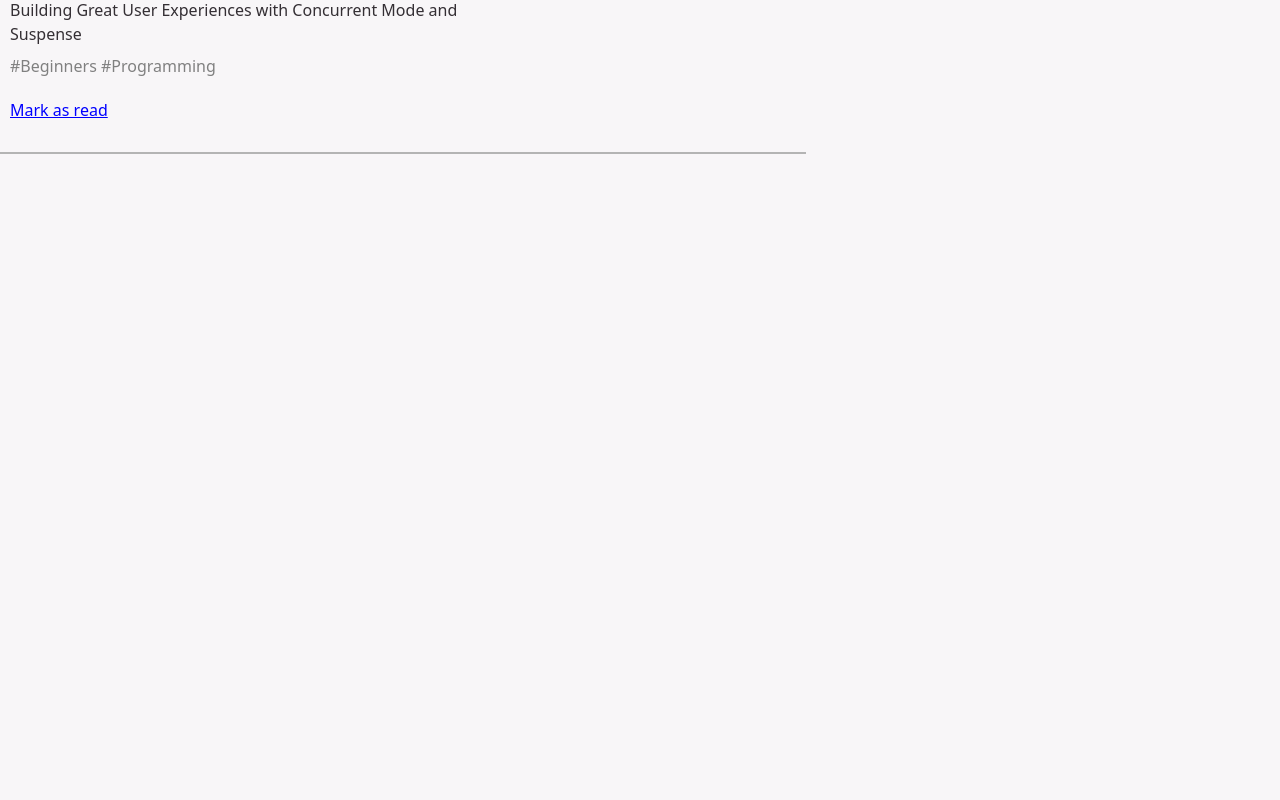
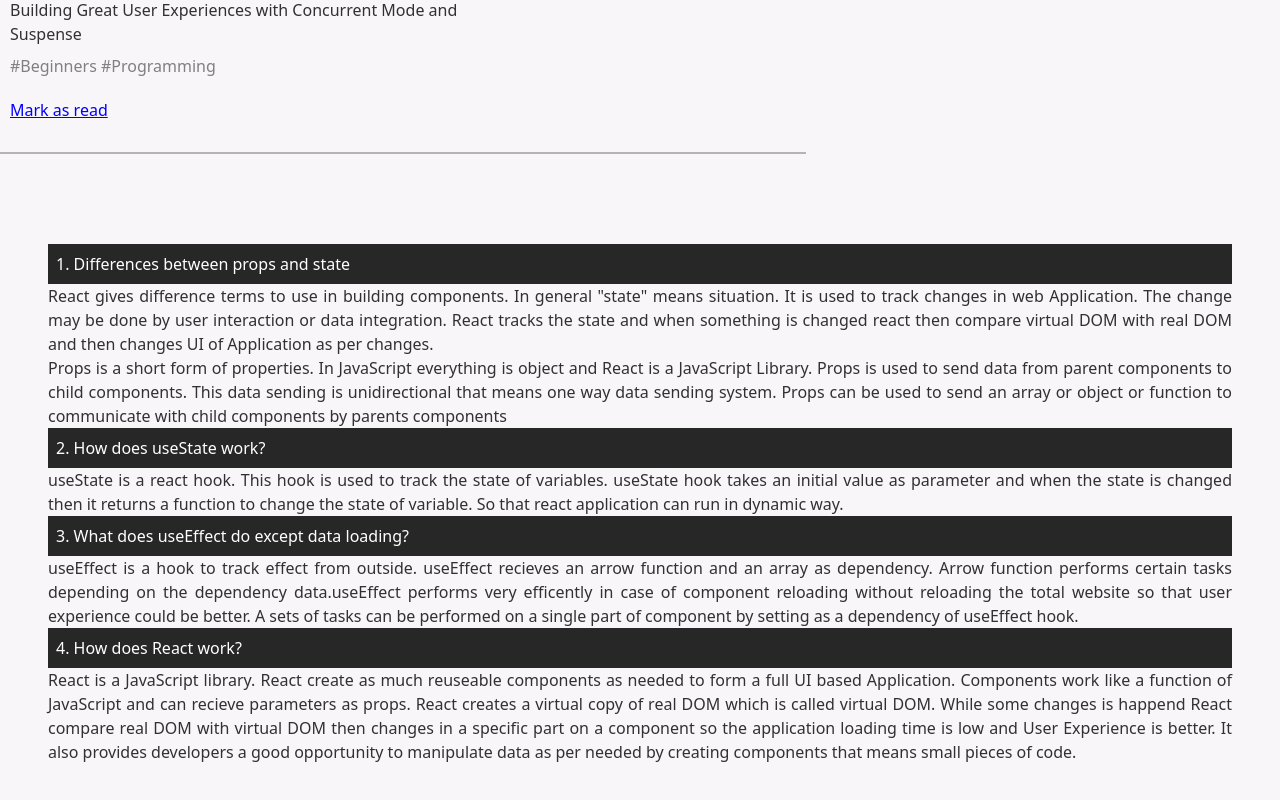
Before and after one commit to Joshim-Uddin/programming-knowledge-hub, a React (Vite) app: page / in a window 1280 px wide. Shown: the part 2798-3598 px from the top of the page. Before the commit the page ends 2970 px from the top, so only its background shows below. Built offline with nearby package versions, Linux system fonts and the light colour scheme.

Commit message:
QA section added

```diff
--- a/src/App.jsx
+++ b/src/App.jsx
@@ -2,6 +2,7 @@ import { Toaster } from 'react-hot-toast'
 import './App.css'
 import Blogs from './components/Blogs/Blogs'
 import Header from './components/Header/Header'
+import Qa from './components/QA/Qa'
 
 function App() {
 
@@ -12,6 +13,7 @@ function App() {
       <hr />
       <div><Toaster /></div>
       <Blogs />
+      <Qa />
     </div>
   )
 }
--- /dev/null
+++ b/src/components/QA/Qa.css
@@ -0,0 +1,9 @@
+.qa{
+    text-align: justify;
+    margin: 4.5rem 3rem 3rem;
+}
+.question{
+    background-color: #272727;
+    color: #fff;
+    padding: 8px;
+}
--- /dev/null
+++ b/src/components/QA/Qa.jsx
@@ -0,0 +1,29 @@
+import React from 'react';
+import './Qa.css'
+
+const Qa = () => {
+    return (
+        <div className='qa'>
+            <div>
+            <h3 className="question"> 1. Differences between props and state</h3>
+            <p>React gives difference terms to use in building components. In general "state" means situation. It is used to track changes in web Application. The change may be done by user interaction or data integration. React tracks the state and when something is changed react then compare virtual DOM with real DOM and then changes UI of Application as per changes. <br />
+            Props is a short form of properties. In JavaScript everything is object and React is a JavaScript Library. Props is used to send data from parent components to child components. This data sending is unidirectional that means one way data sending system. Props can be used to send an array or object or function to communicate with child components by parents components</p>
+            </div>
+            <div>
+                <h3 className="question"> 2. How does useState work?</h3>
+                <p>useState is a react hook. This hook is used to track the state of variables. useState hook takes an initial value as parameter and when the state is changed then it returns a function to change the state of variable. So that react application can run in dynamic way.</p>
+            </div>
+            <div>
+                <h3 className="question"> 3. What does useEffect do except data loading?</h3>
+                <p>useEffect is a hook to track effect from outside. useEffect recieves an arrow function and an array as dependency. Arrow function performs certain tasks depending on the dependency data.useEffect performs very efficently in case of component reloading without reloading the total website so that user experience could be better. A sets of tasks can be performed on a single part of component by setting as a dependency of useEffect hook. </p>
+            </div>
+            <div>
+                <h3 className="question"> 4. How does React work?</h3>
+                <p>React is a JavaScript library. React create as much reuseable components as needed to form a full UI based Application. Components work like a function of JavaScript and can recieve parameters as props. React creates a virtual copy of real DOM which is called virtual DOM. While some changes is happend React compare real DOM with virtual DOM then changes in a specific part on a component so the application loading time is low and User Experience is better. It also provides developers a good opportunity to manipulate data as per needed by creating components that means small pieces of code.</p>
+            </div>
+        </div>
+    );
+};
+import './Qa.css'
+
+export default Qa;
--- a/src/components/Sidebar/Sidebar.css
+++ b/src/components/Sidebar/Sidebar.css
@@ -26,3 +26,12 @@
     padding: 10px;
     border-radius: 8px;
 }
+@media only screen and (max-width: 576px) {
+    .time-log{
+        position: relative;
+    }
+    .bookmark{
+        position: relative;
+        top: 10px;
+    }
+}
```
